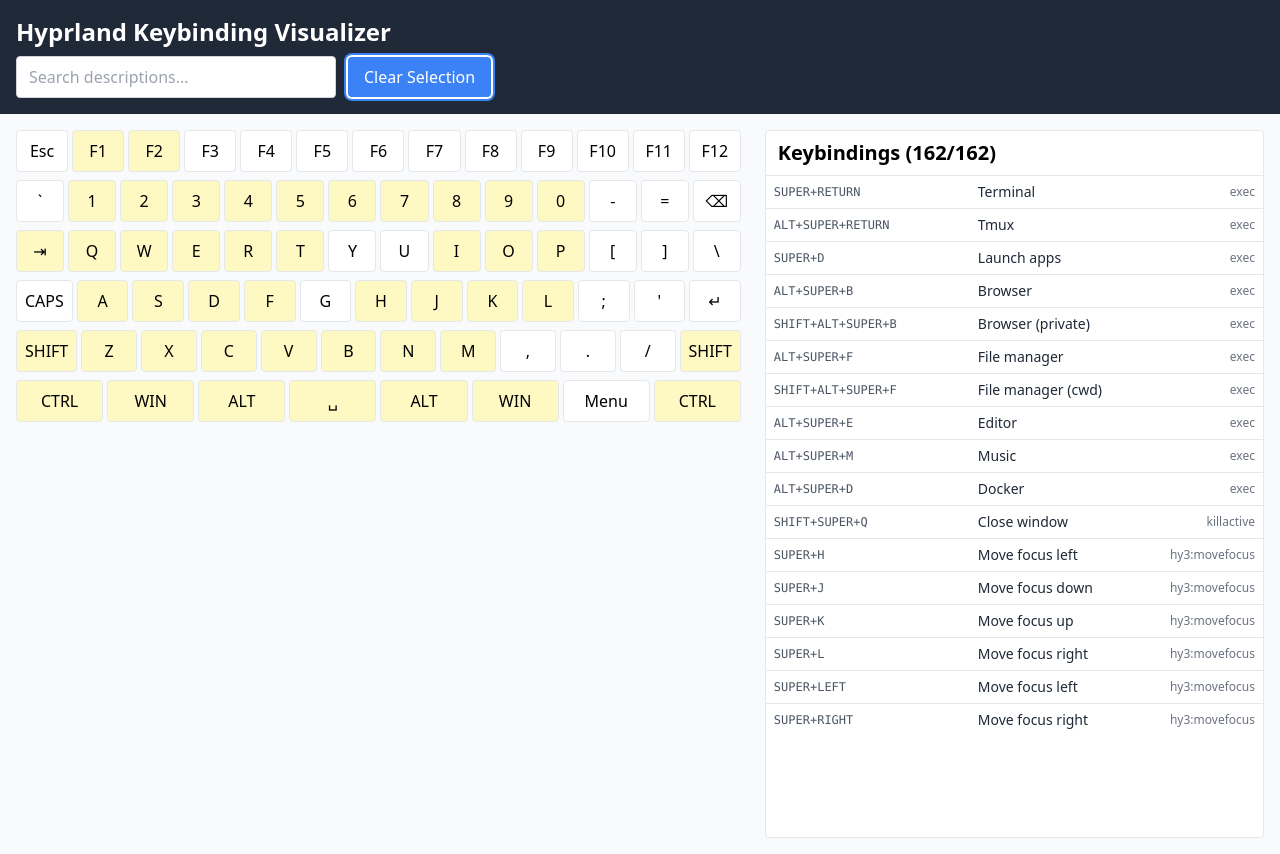
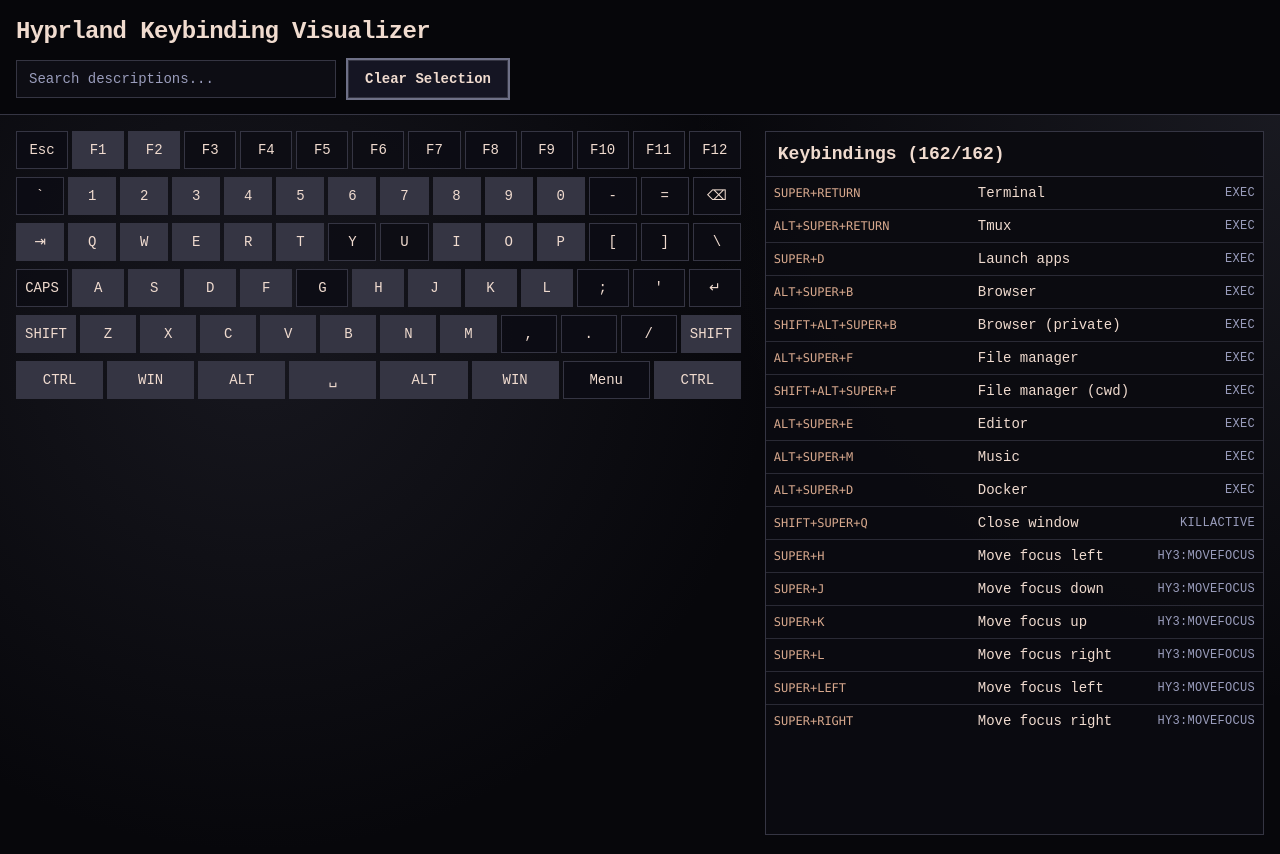
Before and after one commit to MarkRedeman/omarchy-config, a plain HTML site: page scripts/keybinding/index.html in a window 1280 px wide. Both pictures are taken after a click on the button "Clear Selection". Drawn offline with nearby package versions, Linux system fonts and the light colour scheme.

Commit message:
style(keybinding): apply omarchy-inspired dark theme

```diff
--- a/scripts/keybinding/index.html
+++ b/scripts/keybinding/index.html
@@ -5,20 +5,20 @@
     <title>Hyprland Keybinding Visualizer</title>
     <script src="https://cdn.tailwindcss.com"></script>
 </head>
-<body class="bg-gray-50">
-    <header class="bg-gray-800 text-white p-4">
-        <h1 class="text-2xl font-bold">Hyprland Keybinding Visualizer</h1>
-        <div class="flex flex-wrap items-center mt-2 gap-3">
-            <input type="text" id="search" placeholder="Search descriptions..." class="border border-gray-300 rounded px-3 py-2 w-full max-w-xs focus:outline-none focus:ring-2 focus:ring-blue-500">
-            <button id="clear" class="bg-blue-500 text-white px-4 py-2 rounded hover:bg-blue-600 focus:outline-none focus:ring-2 focus:ring-blue-500 focus:ring-offset-2">Clear Selection</button>
+<body class="min-h-screen bg-[#07070B] text-[#f0dbcf] antialiased" style="font-family: 'FiraCode Nerd Font', 'JetBrains Mono', monospace;">
+    <header class="border-b border-[#353543] bg-[#07070B]/95 px-4 py-4 backdrop-blur-sm">
+        <h1 class="text-2xl font-bold tracking-tight">Hyprland Keybinding Visualizer</h1>
+        <div class="mt-3 flex flex-wrap items-center gap-3">
+            <input type="text" id="search" placeholder="Search descriptions..." class="w-full max-w-xs border border-[#353543] bg-[#0d0d14] px-3 py-2 text-sm text-[#f0dbcf] placeholder:text-[#9a9dbc] focus:outline-none focus:ring-2 focus:ring-[#9a9dbc]/70">
+            <button id="clear" class="border border-[#353543] bg-[#151523] px-4 py-2 text-sm font-semibold text-[#f0dbcf] transition hover:bg-[#1c1c2c] focus:outline-none focus:ring-2 focus:ring-[#9a9dbc]/70">Clear Selection</button>
         </div>
     </header>
-    <main class="flex flex-col lg:flex-row min-h-[calc(100vh-60px)] p-4 gap-6">
+    <main class="flex min-h-[calc(100vh-64px)] flex-col gap-4 bg-[radial-gradient(circle_at_top_right,_rgba(154,157,188,0.12),_transparent_40%),radial-gradient(circle_at_20%_30%,_rgba(53,53,67,0.35),_transparent_45%)] p-4 lg:flex-row lg:gap-6">
         <div class="keyboard flex-1" id="keyboard">
             <!-- Keyboard will be generated by JS -->
         </div>
-        <div id="bindings" class="bindings lg:w-[40%] min-w-[250px] bg-white border border-gray-200 rounded">
-            <h2 class="text-xl font-bold px-3 py-2 border-b border-gray-200" id="bindings-header">Keybindings</h2>
+        <div id="bindings" class="bindings min-w-[250px] border border-[#353543] bg-[#0b0b10]/95 lg:w-[40%]">
+            <h2 class="border-b border-[#353543] px-3 py-2 text-lg font-bold" id="bindings-header">Keybindings</h2>
             <div id="bindings-list" class="max-h-[70vh] overflow-auto">
                 <!-- Bindings will be generated by JS -->
             </div>
--- a/scripts/keybinding/keyboard.js
+++ b/scripts/keybinding/keyboard.js
@@ -255,7 +255,7 @@ function renderKeyboard() {
 
         row.forEach(keyLabel => {
             const keyEl = document.createElement('div');
-            keyEl.className = 'key flex-1 p-2 text-center border rounded bg-white hover:bg-gray-100';
+            keyEl.className = 'key flex-1 border border-[#353543] bg-[#0d0d14]/90 p-2 text-center text-sm text-[#f0dbcf] transition hover:bg-[#151523]';
             keyEl.dataset.key = keyLabel;
             keyEl.textContent = getDisplayLabel(keyLabel);
 
@@ -318,12 +318,12 @@ function updateUI() {
 
 function updateKeyboardHighlight() {
     document.querySelectorAll('.key').forEach(keyEl => {
-        keyEl.classList.remove('bg-yellow-200', 'bg-yellow-100');
+        keyEl.classList.remove('bg-[#b4b691]', 'text-[#07070B]', 'bg-[#353543]');
 
         const keyToken = normalizeKeyToken(keyEl.dataset.key);
         const isPressed = keyToken ? activeKeys.has(keyToken) : false;
         if (isPressed) {
-            keyEl.classList.add('bg-yellow-200');
+            keyEl.classList.add('bg-[#b4b691]', 'text-[#07070B]');
         }
 
         // Check if this key appears in any currently visible binding
@@ -336,8 +336,8 @@ function updateKeyboardHighlight() {
             return visualToken ? bindingKeys.has(visualToken) : false;
         });
 
-        if (keyInFilteredBindings) {
-            keyEl.classList.add('bg-yellow-100');
+        if (keyInFilteredBindings && !isPressed) {
+            keyEl.classList.add('bg-[#353543]');
         }
     });
 }
@@ -359,18 +359,18 @@ function renderBindings() {
 
     bindingsListEl.innerHTML = '';
     if (filtered.length === 0) {
-        bindingsListEl.innerHTML = '<p class="text-sm text-gray-500">No matching keybindings</p>';
+        bindingsListEl.innerHTML = '<p class="px-3 py-3 text-sm text-[#9a9dbc]">No matching keybindings</p>';
         return;
     }
 
     filtered.forEach(b => {
         const div = document.createElement('div');
-        div.className = 'binding-item flex items-center gap-3 px-2 py-1.5 border-b border-gray-200 last:border-b-0 text-sm';
+        div.className = 'binding-item flex items-center gap-3 border-b border-[#2a2a35] px-2 py-1.5 text-sm last:border-b-0 hover:bg-[#12121a]';
         const combo = formatBindingCombo(b);
         div.innerHTML = `
-            <span class="combo font-mono text-xs text-gray-600 min-w-[12rem]">${combo}</span>
-            <span class="description text-gray-800 flex-1 truncate">${b.description || ''}</span>
-            <small class="dispatcher text-xs text-gray-500 shrink-0">${b.dispatcher || ''}</small>
+            <span class="combo min-w-[12rem] font-mono text-xs text-[#d7a88d]">${combo}</span>
+            <span class="description flex-1 truncate text-[#f0dbcf]">${b.description || ''}</span>
+            <small class="dispatcher shrink-0 text-xs uppercase tracking-wide text-[#9a9dbc]">${b.dispatcher || ''}</small>
         `;
         bindingsListEl.appendChild(div);
     });
```
